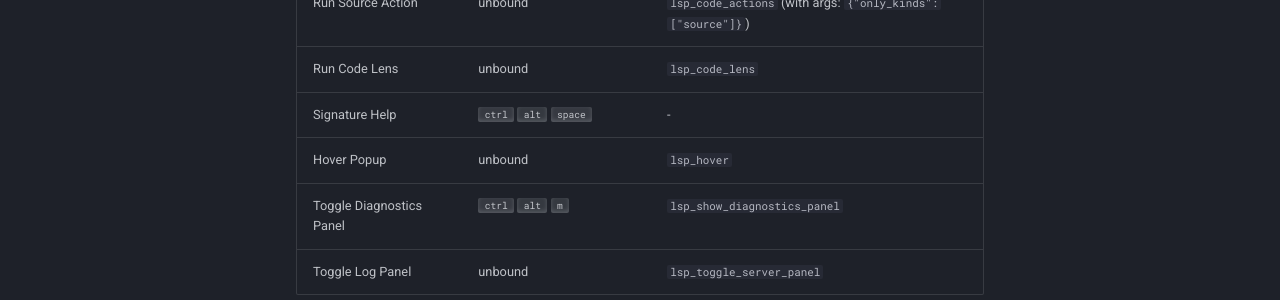
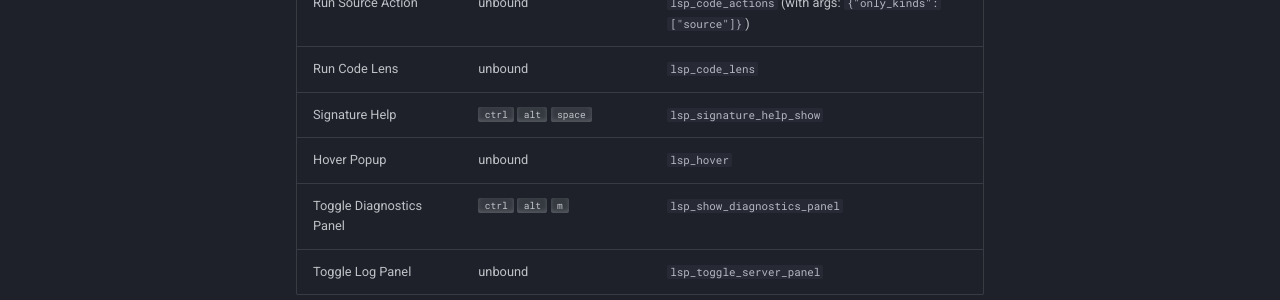
Before and after one commit to sublimelsp/LSP, an MkDocs documentation site: the page built from docs/src/keyboard_shortcuts.md, in a window 1280 px wide and 900 px high, scrolled down 940 px. Shown: the part 501-801 px from the top of the window. Built offline with MkDocs 1.6.1 and Material for MkDocs 9.7.7, drawn with Linux system fonts in a browser that asks for light colours; comment, search, counter and statistics services are not loaded.

Commit message:
Update keyboard_shortcuts.md

```diff
--- a/docs/src/keyboard_shortcuts.md
+++ b/docs/src/keyboard_shortcuts.md
@@ -28,7 +28,7 @@ Refer to the [Customization section](customization.md#keyboard-shortcuts-key-bin
 | Run Code Action | unbound | `lsp_code_actions`
 | Run Source Action | unbound | `lsp_code_actions` (with args: `{"only_kinds": ["source"]}`)
 | Run Code Lens | unbound | `lsp_code_lens`
-| Signature Help | <kbd>ctrl</kbd> <kbd>alt</kbd> <kbd>space</kbd> | -
+| Signature Help | <kbd>ctrl</kbd> <kbd>alt</kbd> <kbd>space</kbd> | `lsp_signature_help_show`
 | Hover Popup | unbound | `lsp_hover`
 | Toggle Diagnostics Panel | <kbd>ctrl</kbd> <kbd>alt</kbd> <kbd>m</kbd> | `lsp_show_diagnostics_panel`
 | Toggle Log Panel | unbound | `lsp_toggle_server_panel`
```
